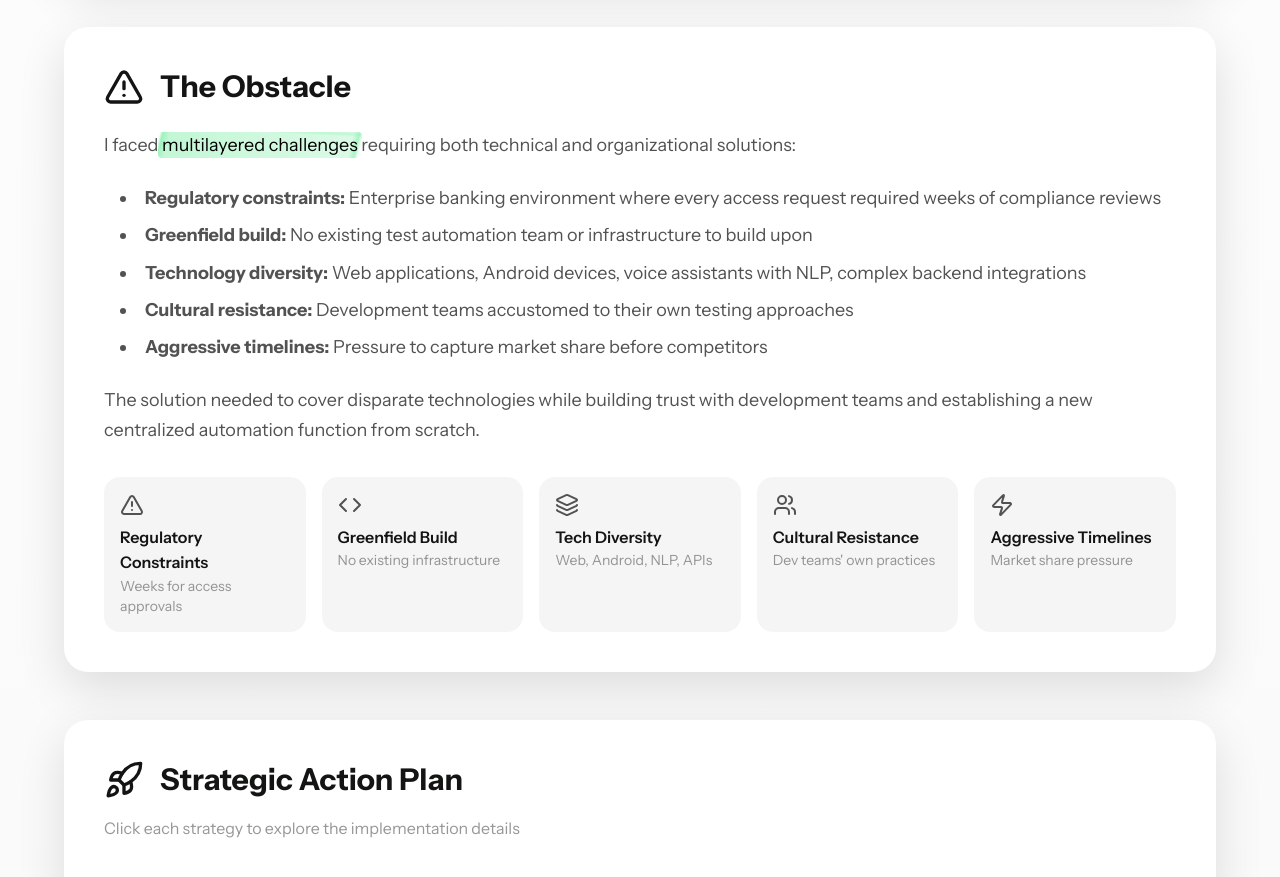
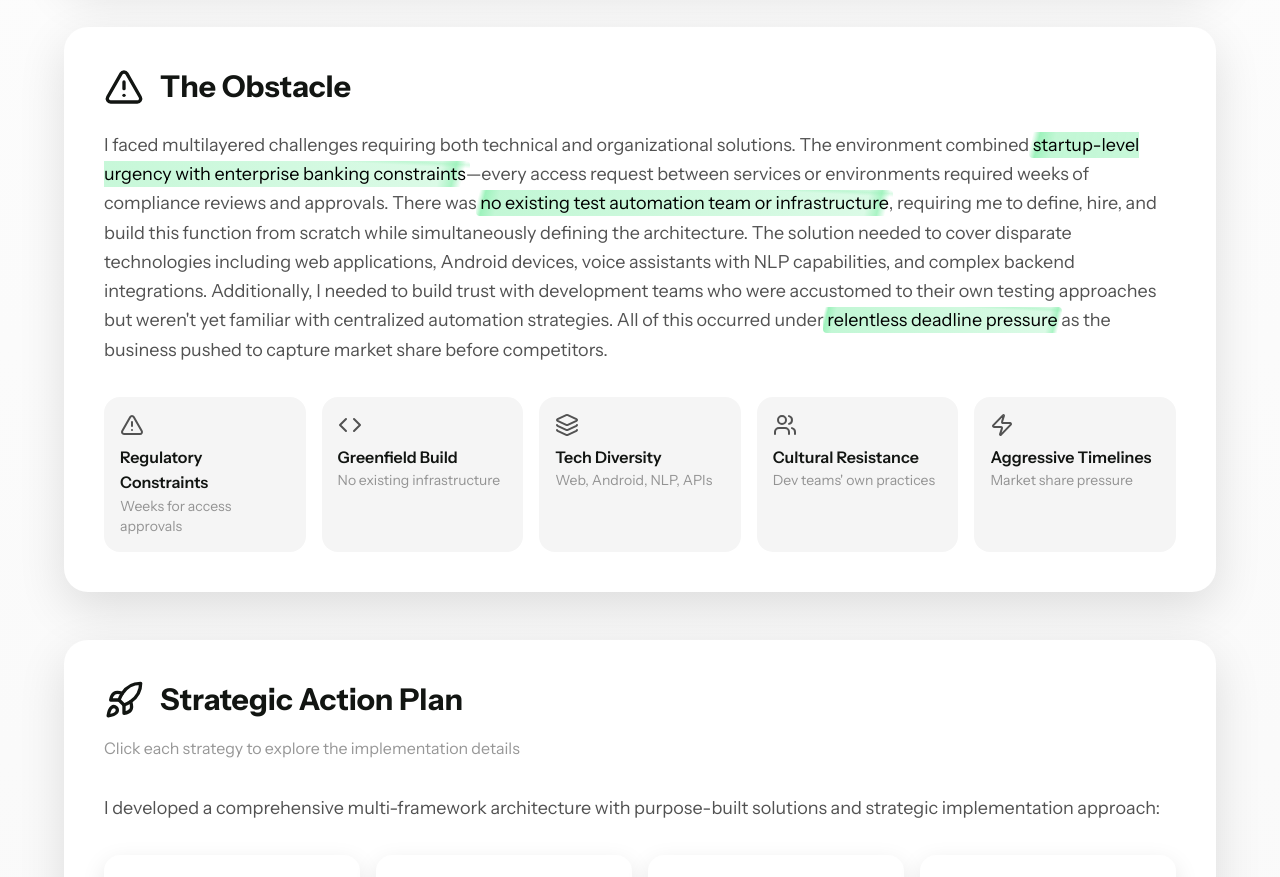
Before and after one commit to alex-alekseenko/alex-alekseenko, a Next.js app: page /case-studies/automation1 in a window 1280 px wide. Shown: the part 1300-2177 px from the top of the page. Built offline with nearby package versions, Linux system fonts and the light colour scheme.

Commit message:
Update Obstacle section with full narrative text

```diff
--- a/src/app/case-studies/automation1/page.tsx
+++ b/src/app/case-studies/automation1/page.tsx
@@ -198,17 +198,7 @@ export default function AutomationCaseStudy1() {
 
                 <div className="space-y-6 text-lg text-primary-text leading-relaxed mb-8">
                   <p>
-                    I faced <mark className="marker-highlight">multilayered challenges</mark> requiring both technical and organizational solutions:
-                  </p>
-                  <ul className="list-disc list-inside space-y-2 ml-4">
-                    <li><strong>Regulatory constraints:</strong> Enterprise banking environment where every access request required weeks of compliance reviews</li>
-                    <li><strong>Greenfield build:</strong> No existing test automation team or infrastructure to build upon</li>
-                    <li><strong>Technology diversity:</strong> Web applications, Android devices, voice assistants with NLP, complex backend integrations</li>
-                    <li><strong>Cultural resistance:</strong> Development teams accustomed to their own testing approaches</li>
-                    <li><strong>Aggressive timelines:</strong> Pressure to capture market share before competitors</li>
-                  </ul>
-                  <p>
-                    The solution needed to cover disparate technologies while building trust with development teams and establishing a new centralized automation function from scratch.
+                    I faced multilayered challenges requiring both technical and organizational solutions. The environment combined <mark className="marker-highlight">startup-level urgency with enterprise banking constraints</mark>—every access request between services or environments required weeks of compliance reviews and approvals. There was <mark className="marker-highlight">no existing test automation team or infrastructure</mark>, requiring me to define, hire, and build this function from scratch while simultaneously defining the architecture. The solution needed to cover disparate technologies including web applications, Android devices, voice assistants with NLP capabilities, and complex backend integrations. Additionally, I needed to build trust with development teams who were accustomed to their own testing approaches but weren't yet familiar with centralized automation strategies. All of this occurred under <mark className="marker-highlight">relentless deadline pressure</mark> as the business pushed to capture market share before competitors.
                   </p>
                 </div>
 
```
